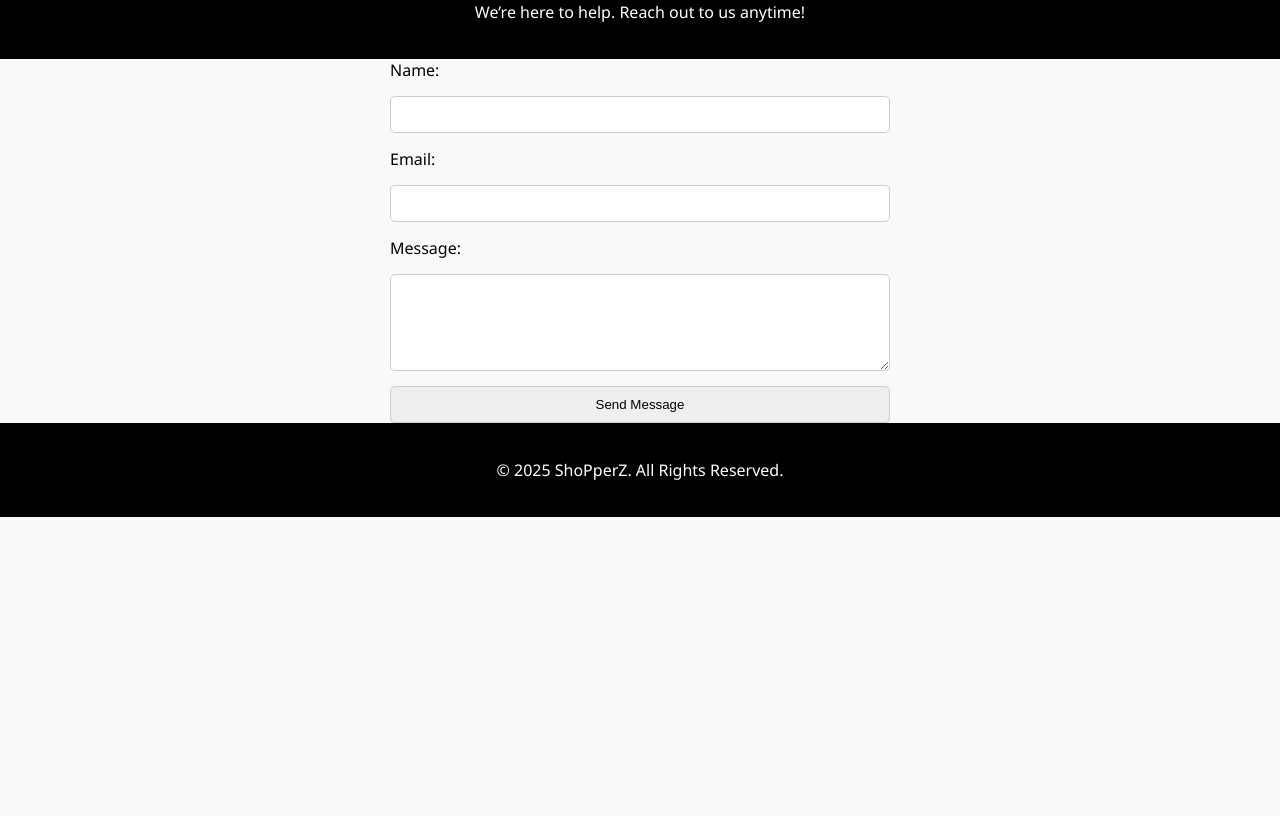
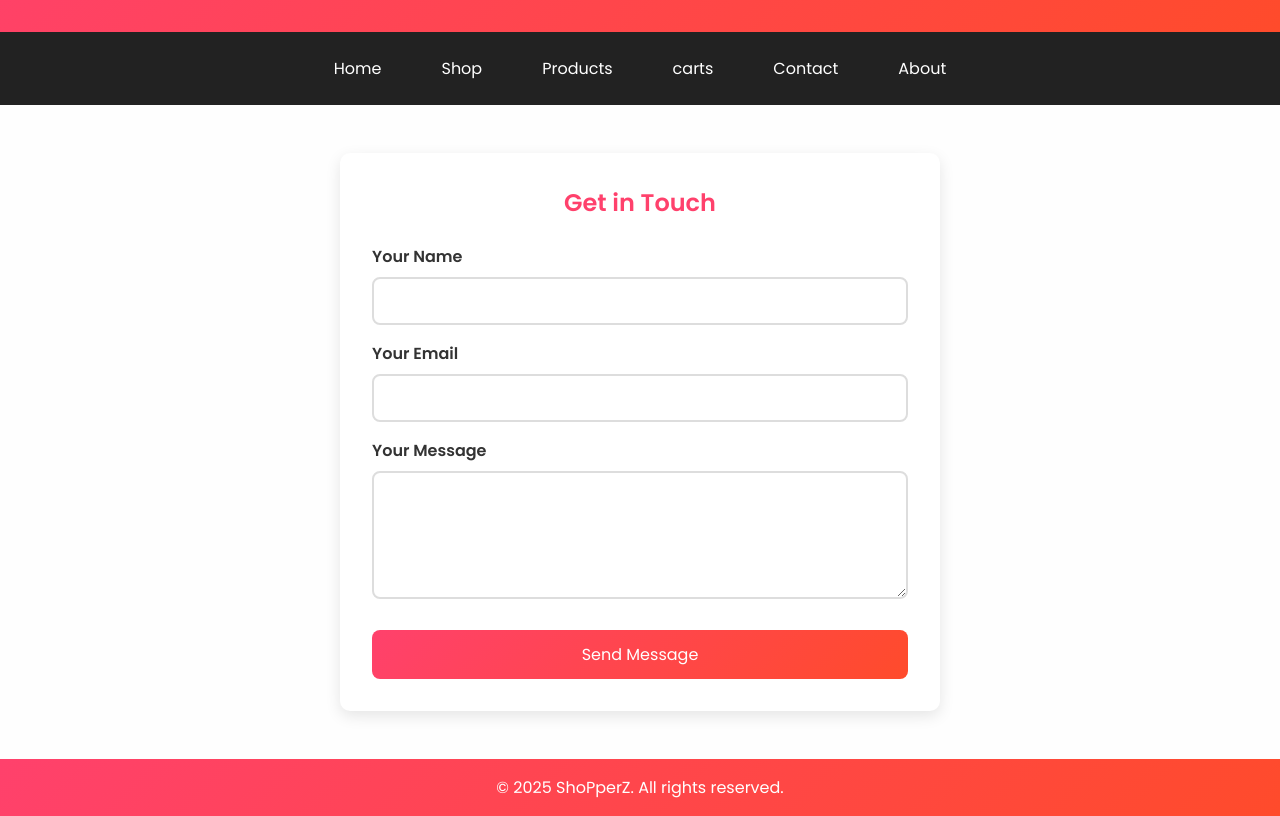
Before and after one commit to SiriKatari1124/Ecommerce, a plain HTML site: page contact.html in a window 1280 px wide. Shown: the part 105-921 px from the top of the page. Before the commit the page ends 800 px from the top, so only its background shows below. Drawn offline with Linux system fonts and the light colour scheme.

Commit message:
Update contact.html

```diff
--- a/contact.html
+++ b/contact.html
@@ -1,31 +1,159 @@
 <!DOCTYPE html>
 <html lang="en">
 <head>
-    <meta charset="UTF-8">
+  <meta charset="UTF-8" />
+  <meta name="viewport" content="width=device-width, initial-scale=1.0" />
   <title>Contact Us | ShoPperZ</title>
-    <link rel="stylesheet" href="style1.css" />
+  <link href="https://fonts.googleapis.com/css2?family=Poppins:wght@400;600&display=swap" rel="stylesheet" />
+  <style>
+    * {
+      margin: 0;
+      padding: 0;
+      box-sizing: border-box;
+      font-family: 'Poppins', sans-serif;
+    }
+
+    body {
+      background: #fefefe;
+      color: #333;
+    }
+
+    header {
+      background: linear-gradient(135deg, #ff416c, #ff4b2b);
+      color: white;
+      padding: 2rem;
+      text-align: center;
+    }
+
+    nav {
+      display: flex;
+      justify-content: center;
+      gap: 2rem;
+      background-color: #222;
+      padding: 1rem 0;
+    }
+
+    nav a {
+      color: #fff;
+      text-decoration: none;
+      padding: 8px 14px;
+      border-radius: 5px;
+      transition: 0.3s ease;
+    }
+
+    nav a:hover {
+      background-color: #ff4b2b;
+    }
+
+    .contact-container {
+      max-width: 600px;
+      margin: 3rem auto;
+      padding: 2rem;
+      background: #ffffff;
+      border-radius: 10px;
+      box-shadow: 0 5px 15px rgba(0, 0, 0, 0.1);
+    }
+
+    .contact-container h2 {
+      text-align: center;
+      color: #ff416c;
+      margin-bottom: 1.5rem;
+    }
+
+    label {
+      display: block;
+      margin: 1rem 0 0.5rem;
+      font-weight: 600;
+    }
+
+    input,
+    textarea {
+      width: 100%;
+      padding: 12px;
+      border: 2px solid #ddd;
+      border-radius: 8px;
+      transition: 0.3s ease;
+    }
+
+    input:focus,
+    textarea:focus {
+      border-color: #ff416c;
+      outline: none;
+    }
+
+    button {
+      display: block;
+      width: 100%;
+      margin-top: 1.5rem;
+      padding: 12px;
+      background: linear-gradient(135deg, #ff416c, #ff4b2b);
+      color: white;
+      border: none;
+      border-radius: 8px;
+      font-size: 1rem;
+      cursor: pointer;
+      transition: background 0.3s ease;
+    }
+
+    button:hover {
+      background: linear-gradient(135deg, #ff4b2b, #ff416c);
+    }
+
+    footer {
+      margin-top: 3rem;
+      background: linear-gradient(135deg, #ff416c, #ff4b2b);
+      color: white;
+      text-align: center;
+      padding: 1rem;
+    }
+
+    @media (max-width: 600px) {
+      nav {
+        flex-direction: column;
+        align-items: center;
+      }
+    }
+  </style>
 </head>
 <body>
+
+  <!-- Header -->
   <header>
     <h1>Contact ShoPperZ</h1>
-        <p>We’re here to help. Reach out to us anytime!</p>
+    <p>We’re here to help. Drop us a message!</p>
   </header>
-    <main>
-        <form class="contact-form">
-            <label>Name:</label>
-            <input type="text" name="name" required>
 
-            <label>Email:</label>
-            <input type="email" name="email" required>
+  <!-- Navbar -->
+  <nav>
+    <a href="index.html">Home</a>
+    <a href="shop.html">Shop</a>
+    <a href="products.html">Products</a>
+    <a href="carts.html">carts</a>
+    <a href="contact.html">Contact</a>
+    <a href="about.html">About</a>
+  </nav>
 
-            <label>Message:</label>
-            <textarea name="message" rows="5" required></textarea>
+  <!-- Contact Form -->
+  <section class="contact-container">
+    <h2>Get in Touch</h2>
+    <form>
+      <label for="name">Your Name</label>
+      <input type="text" id="name" name="name" required />
+
+      <label for="email">Your Email</label>
+      <input type="email" id="email" name="email" required />
+
+      <label for="message">Your Message</label>
+      <textarea id="message" name="message" rows="5" required></textarea>
 
       <button type="submit">Send Message</button>
     </form>
-    </main>
+  </section>
+
+  <!-- Footer -->
   <footer>
-        <p>&copy; 2025 ShoPperZ. All Rights Reserved.</p>
+    <p>&copy; 2025 ShoPperZ. All rights reserved.</p>
   </footer>
+
 </body>
 </html>
```
Lines whose indentation alone changed are shown as unchanged.
